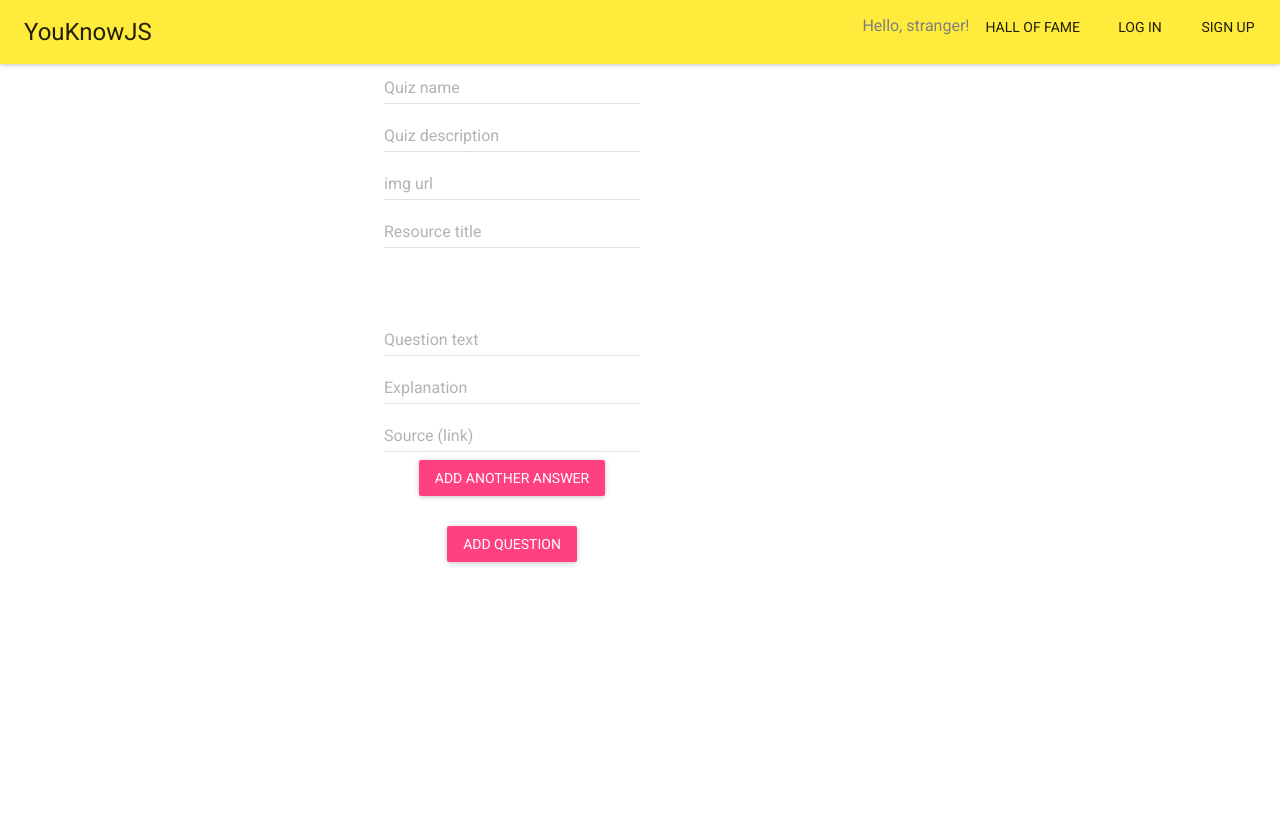
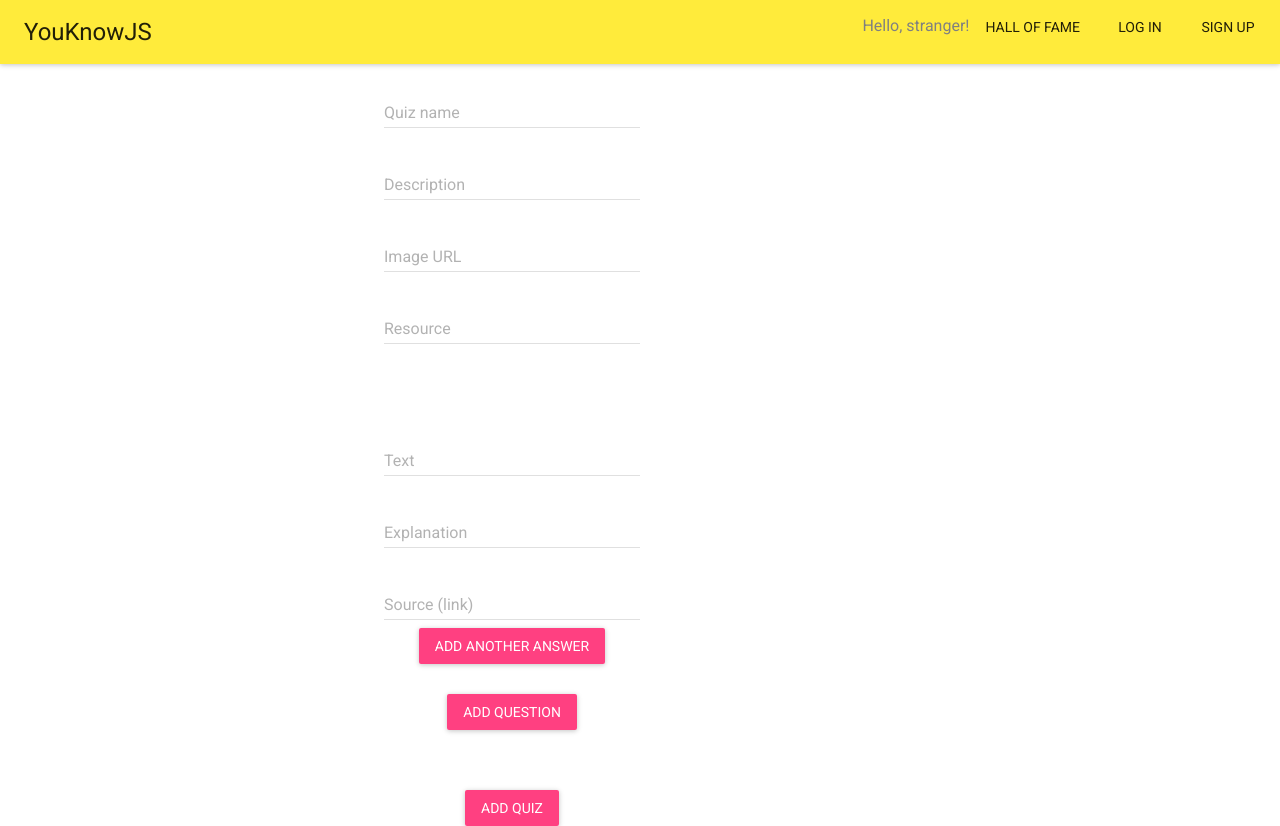
Before and after one commit to gminovska/YouKnowJS, a React app: page /admin in a window 1280 px wide. Before the commit the page ends 800 px from the top, so only its background shows below. Built offline with nearby package versions, Linux system fonts and the light colour scheme; what react-tap-event-plugin would draw is missing.

Commit message:
Sending new quiz to the server functionality.

```diff
--- a/package.json
+++ b/package.json
@@ -36,6 +36,8 @@
     "webpack-dev-server": "^2.4.5"
   },
   "dependencies": {
+    "axios": "^0.16.2",
+    "body-parser": "^1.17.2",
     "express": "^4.15.3",
     "material-ui": "^0.18.1",
     "mongodb": "^2.2.28",
--- a/src/components/AddQuestion.jsx
+++ b/src/components/AddQuestion.jsx
@@ -7,7 +7,7 @@ import TextField from 'material-ui/TextField';
 
 const AnswerField = () => (
   <div className="answerField">
-      <TextField hintText="Answer" className='answerText' />
+      <TextField floatingLabelText="Answer" className='answerText' />
       <Checkbox label="correct" className='answerCheck'/>
   </div>
 );
@@ -17,9 +17,9 @@ const AddQuestion = ({ answers, addAnswer, newQuestion }) => {
 
   return (
     <div className="addQuestionForm">
-      <TextField hintText="Question text" name="text" id="text" />
-      <TextField hintText="Explanation" name="explanation" id="explanation" />
-      <TextField hintText="Source (link)" name="source" id="source" />
+        <TextField floatingLabelText="Text" name="text" id="text" />
+        <TextField floatingLabelText="Explanation" name="explanation" id="explanation" />
+        <TextField floatingLabelText="Source (link)" name="source" id="source" />
 
         <div className="answers">
           {answers.map(item => (<AnswerField key={item}/>))}
--- a/src/components/Admin.jsx
+++ b/src/components/Admin.jsx
@@ -1,6 +1,8 @@
 import React from 'react';
+import axios from 'axios';
 import AddQuestion from './AddQuestion';
 import TextField from 'material-ui/TextField';
+import RaisedButton from 'material-ui/RaisedButton';
 
 class Admin extends React.Component {
   constructor(props) {
@@ -10,6 +12,22 @@ class Admin extends React.Component {
       questions: []
     }
 
+  }
+
+  resetQuizForm = () => {
+    document.querySelector('.quiz-form').reset();
+    this.setState(
+      () => ({ questions: [] })
+    );
+  }
+
+  resetQuestionForm = () => {
+    this.setState(
+      (prevState) => ({ answers: [] })
+    );
+    document.getElementById('text').value = null;
+    document.getElementById('explanation').value = null;
+    document.getElementById('source').value = null;
   }
 
   addAnswer = () => {
@@ -25,7 +43,6 @@ class Admin extends React.Component {
     Array
       .from(document.querySelectorAll('.answerCheck input[type="checkbox"]'))
       .forEach((item, index) => {
-        console.log(item);
         if (item.checked) {
           correct.push(index)
         }
@@ -53,26 +70,53 @@ class Admin extends React.Component {
         _id: index
       }));
     newQuestion.correctAnswer = this.grabCorrectAnswers();
+    newQuestion.questionType = newQuestion.correctAnswer.length === 1
+                                  ? 'regular'
+                                  : 'multi-choice'
 
-    console.log(newQuestion);
+    this.resetQuestionForm();
+    this.setState(
+      (prevState) => ({ questions: prevState.questions.concat([newQuestion]) })
+    );
+  };
 
-  };
+  addQuiz = () => {
+    const newQuiz = {};
+    newQuiz.name = document.getElementById('name').value;
+    newQuiz.description = document.getElementById('description').value;
+    newQuiz.imageURL = document.getElementById('imageURL').value;
+    newQuiz.resource = document.getElementById('resource').value;
+    newQuiz.questions = this.state.questions;
+    newQuiz.numberOfQuestions = this.state.questions.length;
+
+    this.resetQuizForm();
+    return newQuiz;
+  }
+
+  saveQuiz = () => {
+    axios.post('/api/quizzes/new', this.addQuiz())
+      .then(() => {console.log('Quiz saved successfully')})
+      .catch(() => {console.log('Quiz not really saved anywhere')})
+  }
+
+
 
   render() {
     return (
       <div>
 
-        <div className="quiz-form">
-          <TextField hintText="Quiz name" name="name" id="name"/>
-          <TextField hintText="Quiz description" name="description" id="description"/>
-          <TextField hintText="img url" name="imageURL" id="imageURL"/>
-          <TextField hintText="Resource title" name="resource" id="resource"/>
+        <form className="quiz-form">
+          <TextField floatingLabelText="Quiz name" name="name" id="name"/>
+          <TextField floatingLabelText="Description" name="description" id="description"/>
+          <TextField floatingLabelText="Image URL" name="imageURL" id="imageURL"/>
+          <TextField floatingLabelText="Resource" name="resource" id="resource"/>
           <AddQuestion
             answers={this.state.answers}
             addAnswer={this.addAnswer}
             newQuestion={this.addQuestion}/>
 
-        </div>
+          <RaisedButton label="Add quiz" secondary onTouchTap={this.saveQuiz} />
+        </form>
 
       </div>
     );
```
Also changed, not shown: server.js (+12 -0 lines), 1 other file (tests, documents, lock files or other folders). Lines whose indentation alone changed are shown as unchanged.
